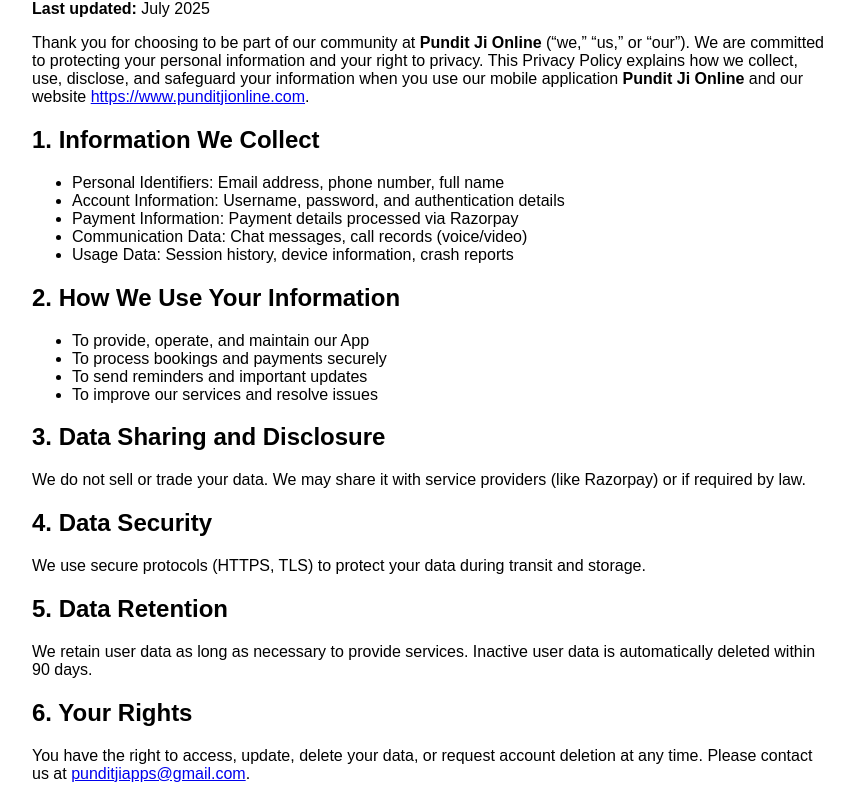
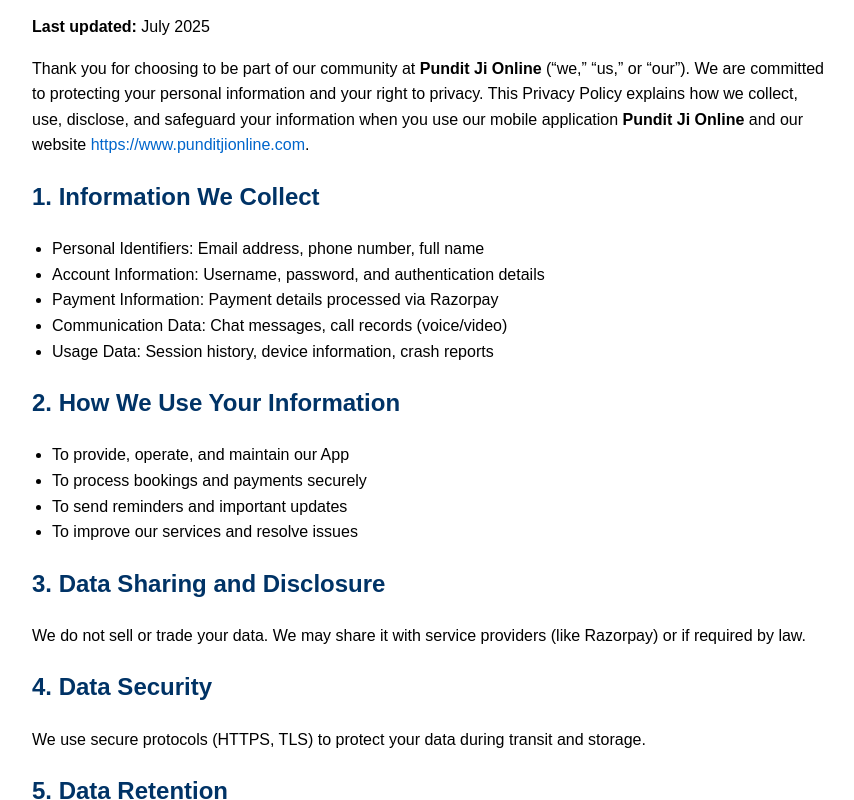
Before and after one commit to punditjiapps/privacy-policy, a plain HTML site: page index.html in a window 1280 px wide. Shown: the part 100-900 px from the top of the page, without its empty margins (208-1062 px from the left). Drawn offline with Linux system fonts and the light colour scheme.

Commit message:
Update storage index.html

```diff
--- a/index.html
+++ b/index.html
@@ -4,8 +4,34 @@
   <meta charset="UTF-8" />
   <meta name="viewport" content="width=device-width, initial-scale=1.0" />
   <title>Privacy Policy – Pundit Ji Online</title>
+  <style>
+    body {
+      font-family: sans-serif;
+      max-width: 800px;
+      margin: auto;
+      padding: 20px;
+      line-height: 1.6;
+    }
+
+    h1, h2 {
+      color: #003366;
+    }
+
+    a {
+      color: #0066cc;
+      text-decoration: none;
+    }
+
+    a:hover {
+      text-decoration: underline;
+    }
+
+    ul {
+      padding-left: 20px;
+    }
+  </style>
 </head>
-<body style="font-family: sans-serif; max-width: 800px; margin: auto; padding: 20px;">
+<body>
   <h1>Privacy Policy</h1>
   <p><strong>Last updated:</strong> July 2025</p>
 
```
